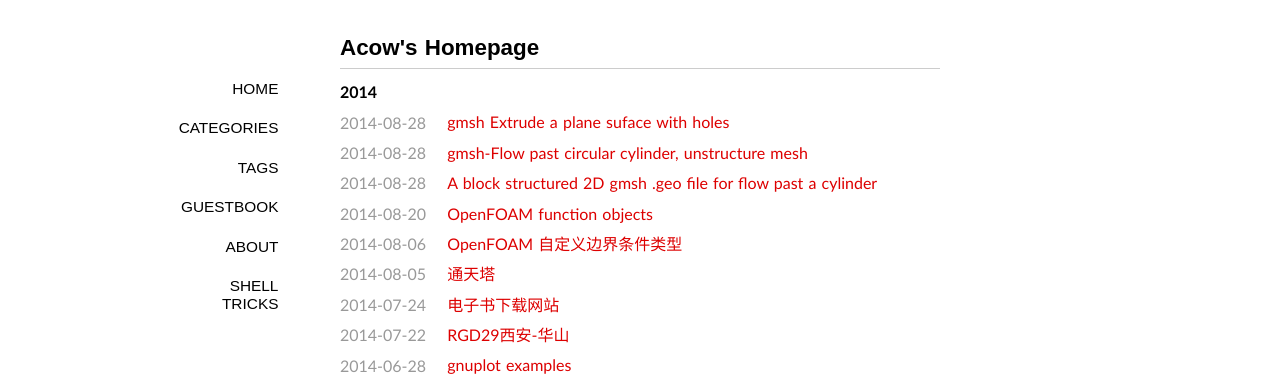
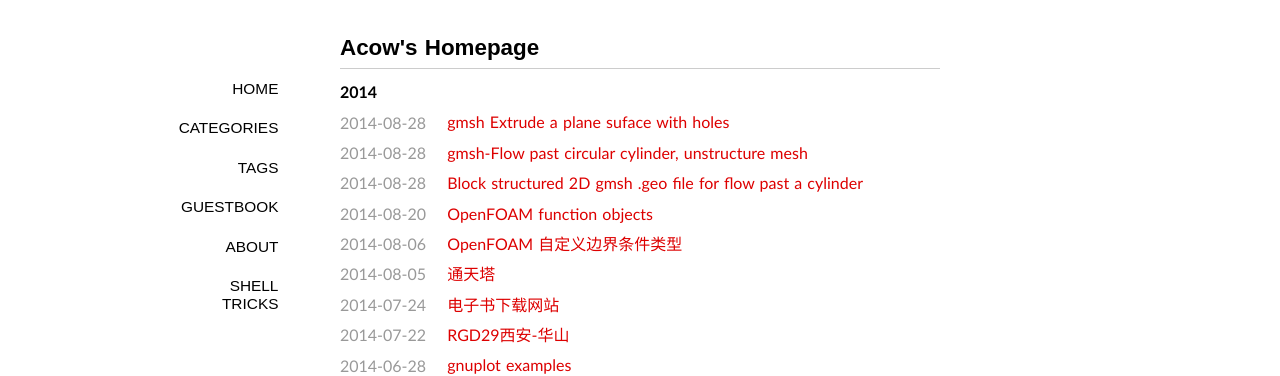
Before and after one commit to gezhu/gezhu.github.io, a Jekyll site: the page built from index.html, in a window 1280 px wide. Shown: the top 376 px of the page. Built offline with Jekyll 4.4.1, drawn with Linux system fonts in a browser that asks for light colours; some web fonts are replaced; Markdown is read by kramdown in place of the engine named in the settings; the list of posts is cut into pages by our own code.

```diff
--- a/_posts/2014-08-28-gmsh-cylinder-2d-mesh.markdown
+++ b/_posts/2014-08-28-gmsh-cylinder-2d-mesh.markdown
@@ -1,6 +1,6 @@
 ---
 layout: post
-title: "A block structured 2D gmsh .geo file for flow past a cylinder"
+title: "Block structured 2D gmsh .geo file for flow past a cylinder"
 categories:
 - tech
 tags:
```
Also changed, not shown: other parts of _posts/2014-08-28-gmsh-cylinder-2d-mesh.markdown (+3 -0 lines).
